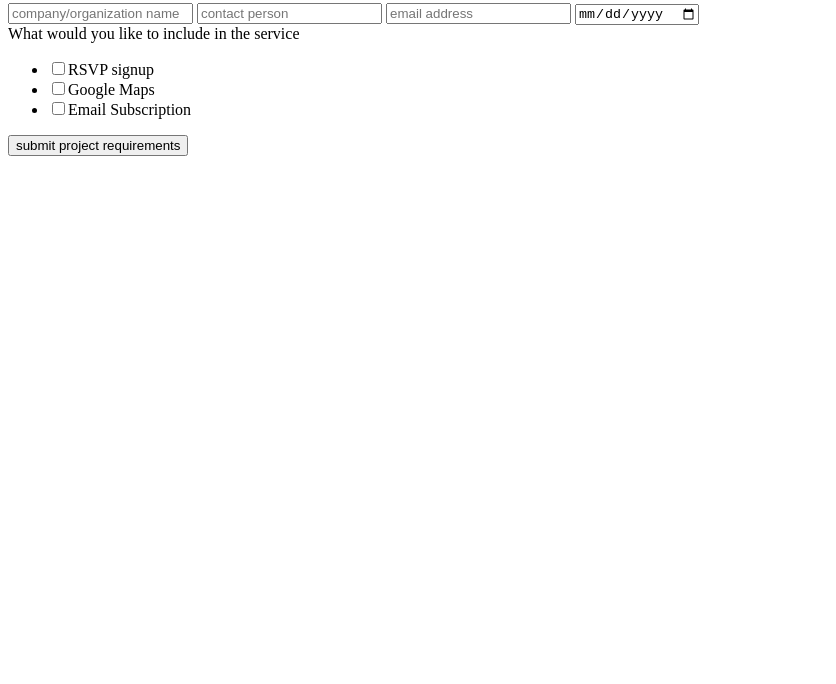
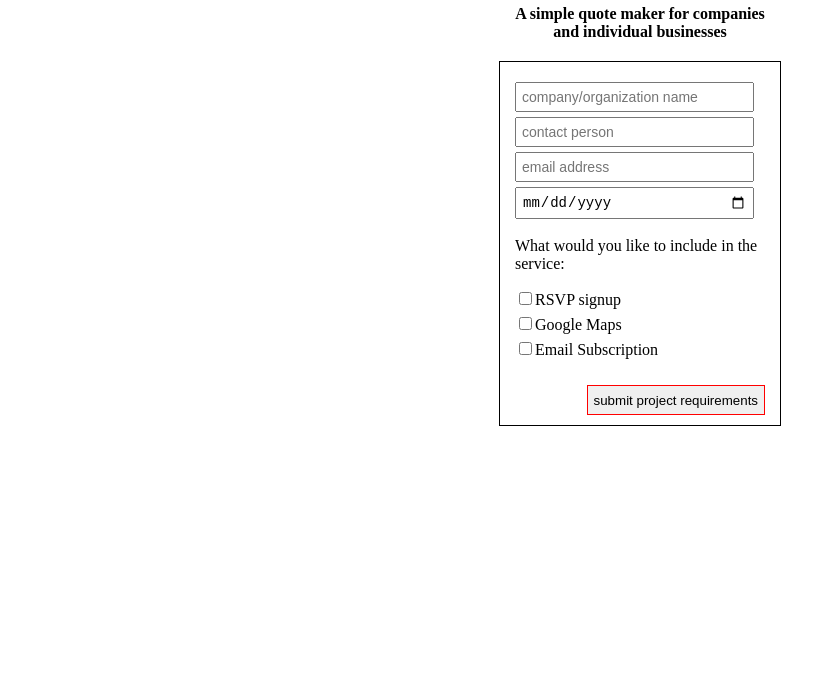
Before and after one commit to mens-rea/kwowt, a plain HTML site: page index.html in a window 1280 px wide. Shown: the part 116-800 px from the top of the page, without its empty margins (0-836 px from the left). Drawn offline with Linux system fonts and the light colour scheme.

Commit message:
add basic styles to form

```diff
--- a/index.html
+++ b/index.html
@@ -1,22 +1,24 @@
 <!DOCTYPE html>
 <html>
-	<head></head>
+	<head>
+		<link rel="stylesheet" href="style.css">
+	</head>
 	<body>
 		<h1>KWOWT</h1>
 		<h4>A simple quote maker for companies and individual businesses</h4>
 		<form>
-			<input type="text" placeholder="company/organization name">
-			<input type="text" placeholder="contact person">
-			<input type="text" placeholder="email address">
-			<input type="date" placeholder="when do you need this project">
+			<input type="text" class="field" placeholder="company/organization name">
+			<input type="text" class="field" placeholder="contact person">
+			<input type="text" class="field" placeholder="email address">
+			<input type="date" class="field" placeholder="when do you need this project">
 			</br>
-			<label>What would you like to include in the service</label>
-			<ul>
+			<label>What would you like to include in the service:</label>
+			<ul class="services">
 				<li><input type="checkbox"><label>RSVP signup</label></li>
 				<li><input type="checkbox"><label>Google Maps</label></li>
 				<li><input type="checkbox"><label>Email Subscription</label></li>
 			</ul>
-			<input type="submit" value="submit project requirements">
+			<input type="submit" class="button" value="submit project requirements">
 		</form>
 	</body>
 </html>
--- /dev/null
+++ b/style.css
@@ -0,0 +1,44 @@
+html,body{
+	margin: 0px;
+}
+h1, h2, h3, h4, h5, h6{
+	margin: 0px;
+}
+
+h1{
+	text-align: center;
+	margin-top: 5%;
+}
+h4{
+	width: 250px;
+	margin: 20px auto;
+	text-align: center;
+}
+form {
+	border: 1px solid black;
+	width: 250px;
+	padding: 15px;
+	margin: 20px auto;
+	padding-bottom: 50px;
+}
+form .field{
+	font-size: 14px;
+	display: block;
+	width: 90%;
+	margin-top: 5px;
+	padding: 5px;
+}
+form .button{
+	height: 30px;
+	float: right;
+	border: 1px solid red;
+	margin-top: 10px;
+}
+
+.services{
+	list-style: none;
+	padding-left: 0px;
+}
+.services li{
+	margin-top: 5px;
+}
```
